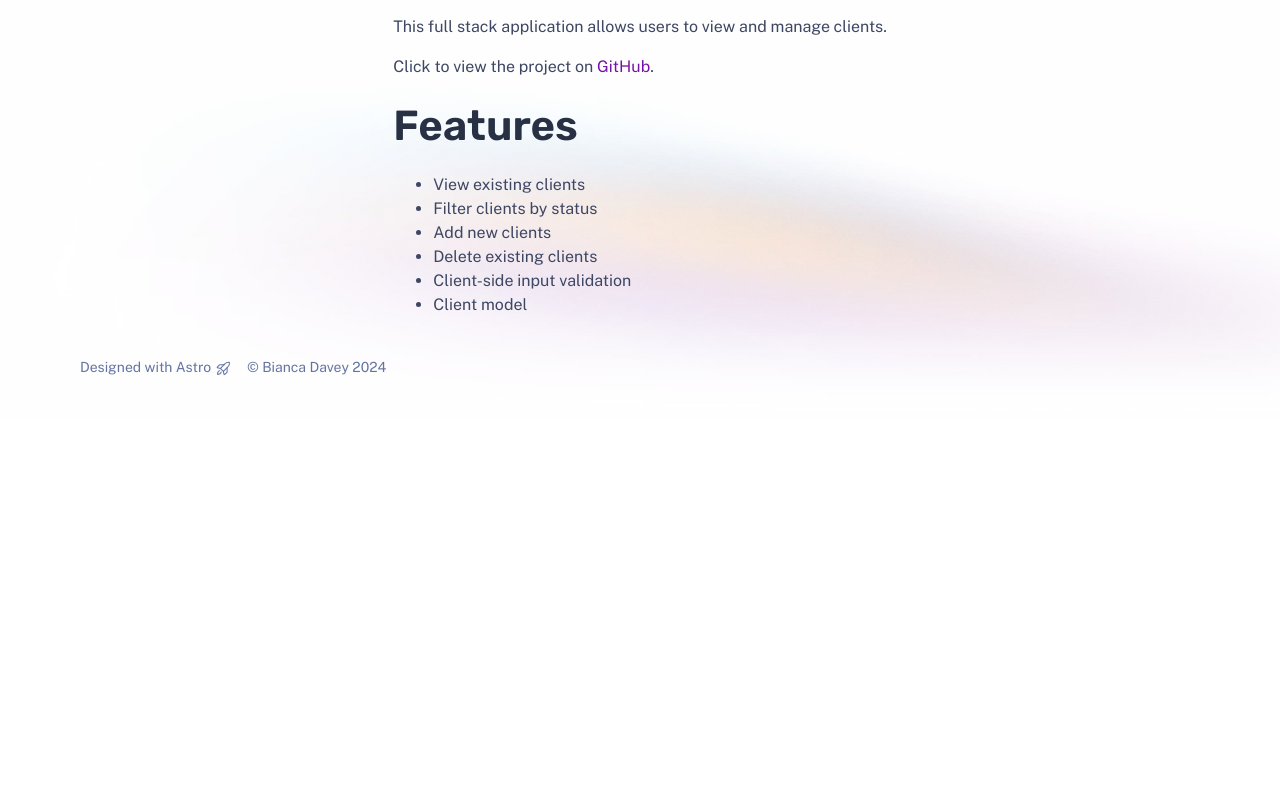
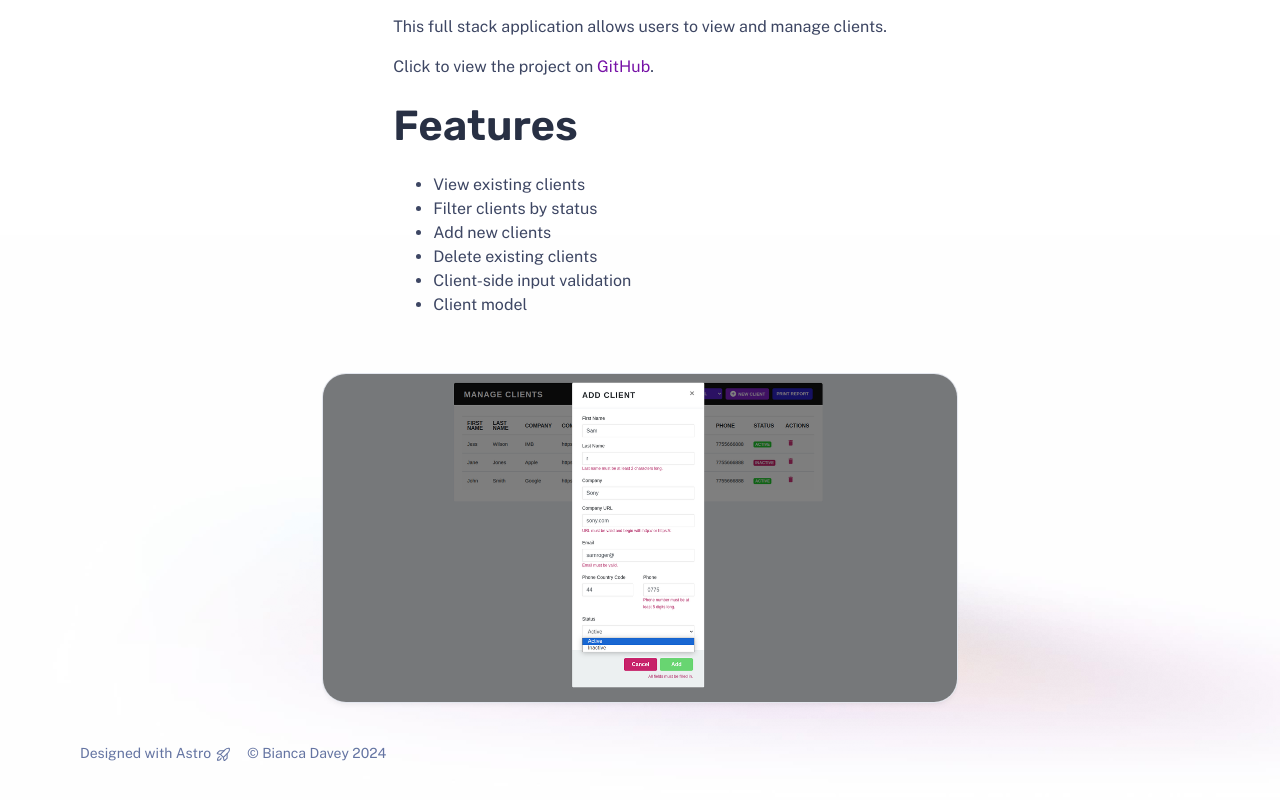
Before and after one commit to BiancaDavey/PortfolioSite, an Astro site: page /PortfolioSite/projects/nested/client-management-app in a window 1280 px wide. Shown: the part 921-1721 px from the top of the page. Before the commit the page ends 1339 px from the top, so only its background shows below. Built offline with nearby package versions, Linux system fonts and the light colour scheme; Astro itself is replaced by a stand-in of ours.

Commit message:
Update project model to add optional additional image. Add to applicable project pages.

```diff
--- a/src/content/config.ts
+++ b/src/content/config.ts
@@ -10,6 +10,8 @@ export const collections = {
 			tags: z.array(z.string()),
 			img: z.string(),
 			img_alt: z.string().optional(),
+			img2: z.string().optional(),
+			img2_alt: z.string().optional(),
 		}),
 	}),
 };
--- a/src/content/projects/nested/client-management-app.md
+++ b/src/content/projects/nested/client-management-app.md
@@ -3,6 +3,8 @@ title: Spring Boot - Client Management App
 publishDate: 2024-12-28 00:00:00
 img: /PortfolioSite/assets/client-application0.png
 img_alt: Image of project
+img2: /PortfolioSite/assets/client-application1.png
+img2_alt: Image of project
 description: |
 tags:
   - Java
--- a/src/content/projects/nested/gomoku.md
+++ b/src/content/projects/nested/gomoku.md
@@ -3,6 +3,8 @@ title: MERN Stack - Gomoku Game
 publishDate: 2024-12-30 00:00:00
 img: /PortfolioSite/assets/gomoku0.png
 img_alt: Image of project
+img2: /PortfolioSite/assets/gomoku1.png
+img2_alt: Image of project
 description: |
 tags:
   - MERN Stack
--- a/src/content/projects/nested/strangelands.md
+++ b/src/content/projects/nested/strangelands.md
@@ -3,6 +3,8 @@ title: Unity C# Game - Strangelands
 publishDate: 2024-12-31 00:00:00
 img: /PortfolioSite/assets/strangelands1.png
 img_alt: Image of project
+img2: /PortfolioSite/assets/strangelands0.png
+img2_alt: Image of project
 description: |
 tags:
   - GameDev
--- a/src/pages/projects/[...slug].astro
+++ b/src/pages/projects/[...slug].astro
@@ -46,6 +46,7 @@ const { Content } = await entry.render();
 					<div class="content">
 						<Content />
 					</div>
+					{entry.data.img2 && <img src={entry.data.img2} alt={entry.data.img2_alt || ''} />}
 				</div>
 			</main>
 		</div>
```
Also changed, not shown: public/assets/client-application1.png (added).
